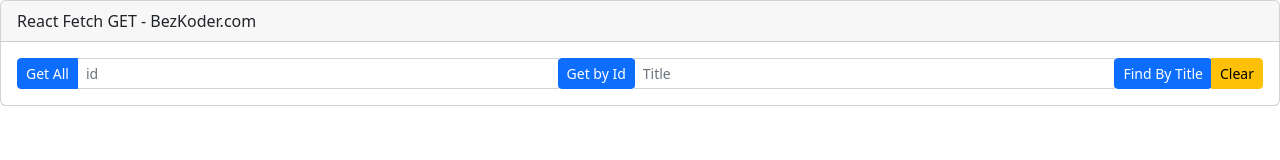
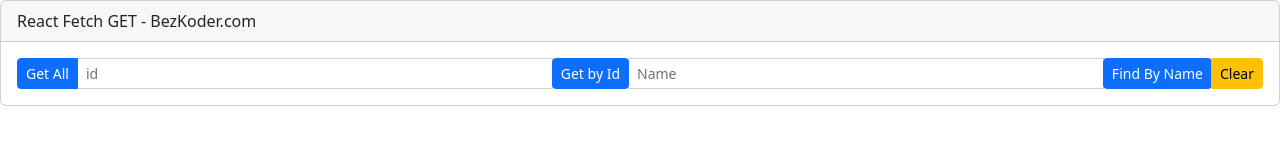
Before and after one commit to wehba-dotcom/Praktik-Frontend, a React (Create React App) app: page /find_scope in a window 1280 px wide. Shown: the top 160 px of the page. Built offline with nearby package versions, Linux system fonts and the light colour scheme.

Commit message:
make ny commponent find_scope search by name

```diff
--- a/src/components/Find_Scope.jsx
+++ b/src/components/Find_Scope.jsx
@@ -3,10 +3,10 @@ import React, { useRef, useState } from "react";
 function Find_Scope(){
 
 
-    const baseURL = "https://central.brkint.dk/api";
+    const baseURL = "https://central.brkint.dk/api/scopes?scopeid=";
 
     const Scopeid = useRef(null);
-    const get_title = useRef(null);
+    const Name = useRef(null);
 
     const [getResult, setGetResult] = useState(null);
 
@@ -16,7 +16,7 @@ function Find_Scope(){
 
     async function getAllData() {
       try {
-        const res = await fetch(`${baseURL}/scopes`);
+        const res = await fetch(`${baseURL}`);
 
         if (!res.ok) {
           const message = `An error has occured: ${res.status} - ${res.statusText}`;
@@ -46,7 +46,7 @@ function Find_Scope(){
 
       if (id) {
         try {
-          const res = await fetch(`https://central.brkint.dk/api/scopes?scopeid=${id}`);
+          const res = await fetch(`${baseURL}${id}`);
 
           if (!res.ok) {
             const message = `An error has occured: ${res.status} - ${res.statusText}`;
@@ -73,15 +73,14 @@ function Find_Scope(){
     }
 
     async function getDataByTitle() {
-      const title = get_title.current.value;
+      const title = Name.current.value;
 
       if (title) {
         try {
           // const res = await fetch(`${baseURL}/tutorials?title=${title}`);
 
-          let url = new URL(`${baseURL}/tutorials`);
-          const params = { title: title };
-          url.search = new URLSearchParams(params);
+          let url = new URL(`https://central.brkint.dk/api/scopes?name=${title}`);
+
 
           const res = await fetch(url);
 
@@ -124,9 +123,9 @@ function Find_Scope(){
               <button className="btn btn-sm btn-primary" onClick={getDataById}>Get by Id</button>
             </div>
 
-            <input type="text" ref={get_title} className="form-control ml-2" placeholder="Title" />
+            <input type="text" ref={Name} className="form-control ml-2" placeholder="Name" />
             <div className="input-group-append">
-              <button className="btn btn-sm btn-primary" onClick={getDataByTitle}>Find By Title</button>
+              <button className="btn btn-sm btn-primary" onClick={getDataByTitle}>Find By Name</button>
             </div>
 
             <button className="btn btn-sm btn-warning ml-2" onClick={clearGetOutput}>Clear</button>
```
